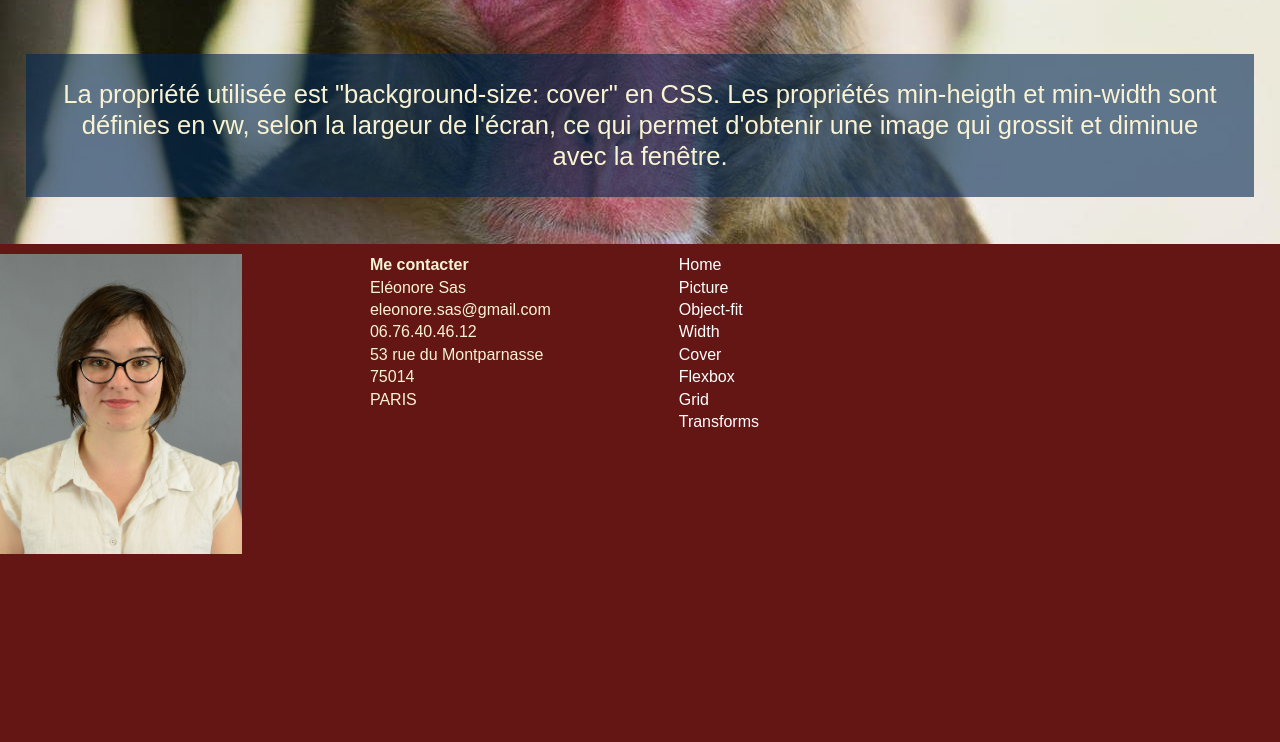
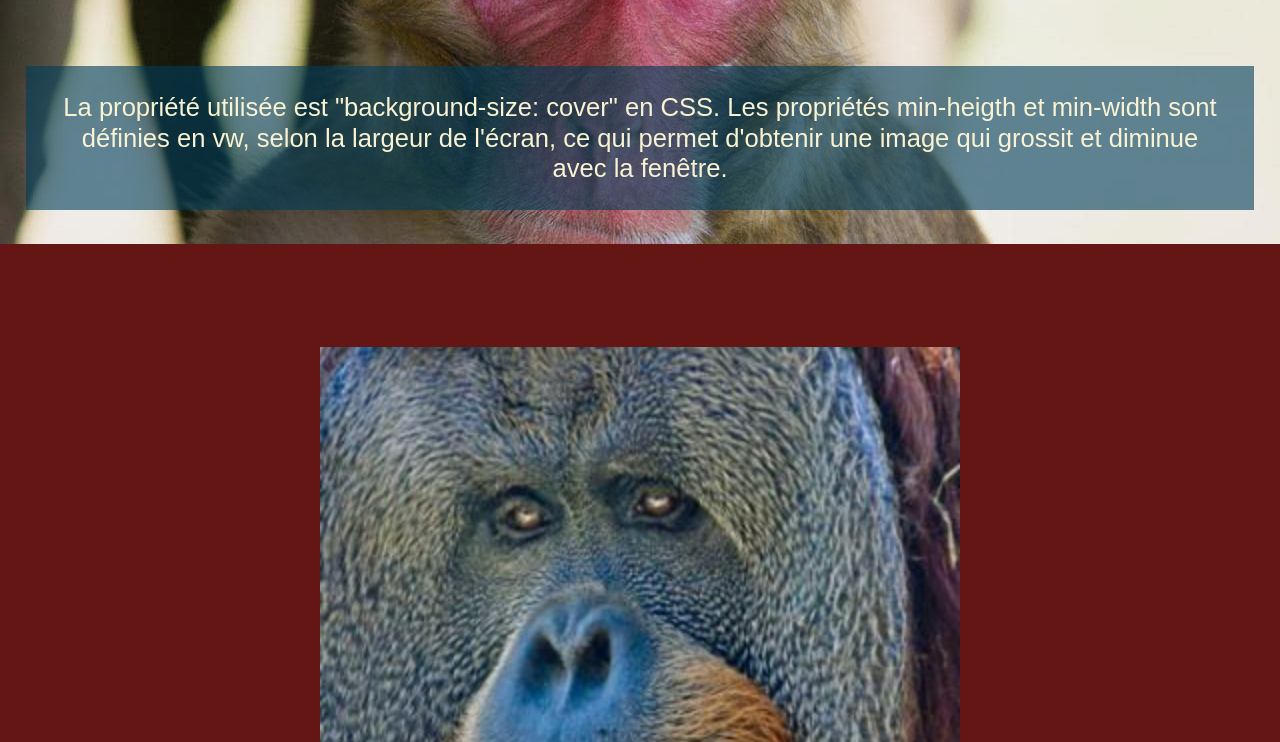
Before and after one commit to Sasmurmure/B3-CSS-2019, a plain HTML site: page cover.html in a window 1280 px wide. Shown: the part 319-1061 px from the top of the page. Before the commit the page ends 873 px from the top, so only its background shows below. Drawn offline with Linux system fonts and the light colour scheme.

Commit message:
fin cover + picture

```diff
--- a/cover.html
+++ b/cover.html
@@ -39,10 +39,17 @@
     </header>
 
     <div id="section1">
-      <h2>Ceci est une image responsive</h2>
+      <h2>Background image cover & centered little texte</h2>
       <p>La propriété utilisée est "background-size: cover" en CSS. Les propriétés min-heigth et min-width sont définies en vw, selon la largeur de l'écran, ce qui permet d'obtenir une image qui grossit et diminue avec la fenêtre.</p>
     </div>
 
+    <div id="section2">
+    </div>
+
+    <div id="section3">
+      <h2>Background image attachment fixed</h2>
+      <p>La propriété utilisée est "background-attachment: fixed" en CSS. Cela permet de fixer une image à un point fixe sur la page (ici, en position "center".</p>
+    </div>
 
     <footer>
       <img src="images/medium/eleonore-sas.jpg" alt="photo Éléonore Sas">
--- a/css/layout.css
+++ b/css/layout.css
@@ -4,18 +4,18 @@ body {
 }
 
 
-@media screen and (min-width : 200px){
+@media screen and (min-width : 320px){
  body{
    background-color: #808000;
  }
 }
 
-@media screen and (min-width : 320px){
+@media screen and (min-width : 640px){
  body{
    background-color: #6B8E23;
  }
 }
-@media screen and (min-width : 640px){
+@media screen and (min-width : 800px){
  body{
    background-color: #3CB371;
  }
--- a/css/specifics/cover.css
+++ b/css/specifics/cover.css
@@ -1,3 +1,13 @@
+h2 {
+  text-align: center;
+  font-size: 4vw;
+}
+
+p {
+  font-size: 2vw;
+  text-align: center;
+}
+
 #section1 {
   background-image: url("../images/section1.jpg");
   background-repeat: no-repeat;
@@ -11,16 +21,21 @@
 }
 
 #section1 h2 {
-  font-size: 4vw;
   background-color: rgba(60, 39, 80, 0.6);
   padding: 5vw;
-  margin: 2vw 2vw;
 }
 
 #section1 p {
-  font-size: 2vw;
-  background-color: rgba(00, 39, 80, 0.6);
+  background-color: rgba(00, 60, 90, 0.6);
   padding: 2vw;
-  margin: 2vw 2vw;
-  text-align: center;
 }
+
+#section2{
+  background-image: url("../images/orang-outan.jpg");
+  background-repeat: no-repeat;
+  background-attachment: fixed;
+  background-position: center;
+  background-size: 50vw;
+  height: 60vw;
+  margin: 3vw 0vw;
+}
--- a/css/typography.css
+++ b/css/typography.css
@@ -27,8 +27,16 @@ body{
  }
 }
 
+h2 {
+  margin: 2vw 2vw;
+  font-size: 4vw;
+  font-weight: bold;
+}
+
 p {
   line-height: 01.2;
+  margin: 2vw 2vw;
+  font-size: 2.5vw;
 }
 
 header{
```
Also changed, not shown: picture.html (+9 -0 lines), css/images/orang-outan.jpg (added).
